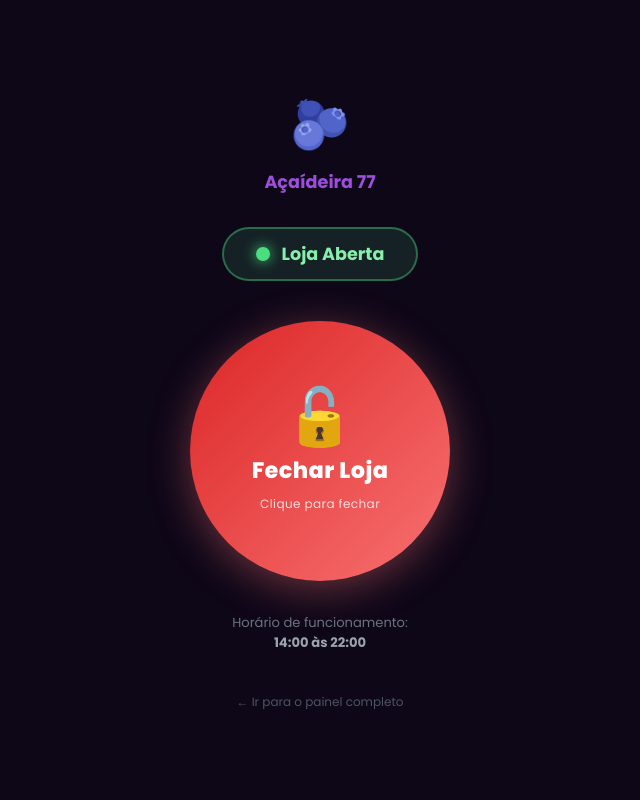
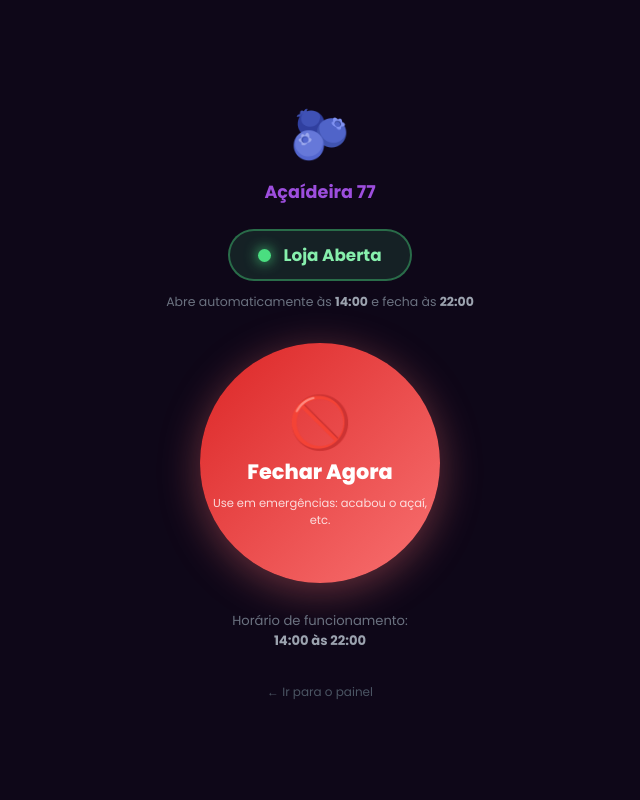
Before and after one commit to nascimentotech0-star/sistema-vendas, a Flask app: page /cardapio/status in a window 1280 px wide. Shown: the whole page, without its empty margins (320-960 px from the left). Run offline with Flask 3, Linux system fonts and the light colour scheme; a user stored in the database is signed in; data that the repository does not hold is empty; some libraries are stand-ins or nearby versions.

Commit message:
Abertura/fechamento automático da loja por horário
- Loja abre e fecha automaticamente baseado no horário configurado (14:00-22:00)
- Botão de emergência para fechar manualmente fora do automático
- Toggle agora controla 'forcar_fechado' em vez de 'loja_aberta'

Co-Authored-By: Claude Sonnet 4.6 <noreply@anthropic.com>

```diff
--- a/routes/cardapio.py
+++ b/routes/cardapio.py
@@ -145,6 +145,17 @@ def _load_gestao():
 def _save_gestao(data):
     with open(_gestao_file(), 'w', encoding='utf-8') as f:
         json.dump(data, f, ensure_ascii=False, indent=2)
+
+
+def _loja_esta_aberta(g):
+    """Retorna True se a loja está aberta agora (automático por horário, com override de emergência)."""
+    from datetime import datetime
+    if g.get('forcar_fechado'):
+        return False
+    abertura   = g.get('horario_abertura',  '14:00')
+    fechamento = g.get('horario_fechamento', '22:00')
+    agora = datetime.now().strftime('%H:%M')
+    return abertura <= agora < fechamento
 
 
 # ── Login / Logout admin da açaídeira ────────────────────────────────────────
@@ -436,10 +447,12 @@ def calculadora():
 def api_status_loja():
     from flask import jsonify
     g = _load_gestao()
+    aberta = _loja_esta_aberta(g)
     return jsonify({
-        'aberta':   g.get('loja_aberta', False),
-        'abertura': g.get('horario_abertura', '14:00'),
-        'fechamento': g.get('horario_fechamento', '22:00'),
+        'aberta':        aberta,
+        'forcar_fechado': g.get('forcar_fechado', False),
+        'abertura':      g.get('horario_abertura',  '14:00'),
+        'fechamento':    g.get('horario_fechamento', '22:00'),
     })
 
 
@@ -452,14 +465,15 @@ def toggle_loja():
         return jsonify({'erro': 'não autorizado'}), 403
     from flask import jsonify
     g = _load_gestao()
-    g['loja_aberta'] = not g.get('loja_aberta', False)
+    # Toggle do override de emergência (não altera o automático por horário)
+    g['forcar_fechado'] = not g.get('forcar_fechado', False)
     _save_gestao(g)
-    estado = 'aberta' if g['loja_aberta'] else 'fechada'
-    # Responde JSON se for chamada AJAX, senão redireciona
+    aberta = _loja_esta_aberta(g)
+    estado = 'aberta' if aberta else 'fechada'
     if request.headers.get('X-Requested-With') == 'XMLHttpRequest' or \
        request.headers.get('Accept', '').startswith('application/json'):
-        return jsonify({'aberta': g['loja_aberta'], 'estado': estado})
-    flash(f'Loja {estado}!', 'success' if g['loja_aberta'] else 'warning')
+        return jsonify({'aberta': aberta, 'forcar_fechado': g['forcar_fechado'], 'estado': estado})
+    flash(f'Loja {estado}!', 'success' if aberta else 'warning')
     next_url = request.form.get('next') or url_for('cardapio.status_loja')
     return redirect(next_url)
 
@@ -471,7 +485,8 @@ def status_loja():
     if not _acai_admin_ok():
         return _acai_admin_gate()
     g = _load_gestao()
-    return render_template('cardapio/status_loja.html', g=g)
+    return render_template('cardapio/status_loja.html', g=g,
+                           loja_aberta=_loja_esta_aberta(g))
 
 
 # ── Cardápio público ─────────────────────────────────────────────────────────
@@ -556,7 +571,7 @@ def index():
                            combos=combos,
                            whatsapp=g.get('whatsapp', '77998298970'),
                            data_json=data_json,
-                           loja_aberta=g.get('loja_aberta', False),
+                           loja_aberta=_loja_esta_aberta(g),
                            horario_abertura=g.get('horario_abertura', '14:00'),
                            horario_fechamento=g.get('horario_fechamento', '22:00'))
 
@@ -684,7 +699,7 @@ def gerenciar():
     g = _load_gestao()
     return render_template('cardapio/gerenciar.html', data=data,
                            g_gestao=g,
-                           loja_aberta=g.get('loja_aberta', False))
+                           loja_aberta=_loja_esta_aberta(g))
 
 
 # ── Carimbar — página isolada para a loja (sem login do sistema) ─────────────
--- a/templates/cardapio/status_loja.html
+++ b/templates/cardapio/status_loja.html
@@ -10,107 +10,64 @@
     *,*::before,*::after{box-sizing:border-box;margin:0;padding:0}
     body{
       font-family:'Poppins',sans-serif;
-      background:#0e0718;
-      color:#f0ebff;
+      background:#0e0718;color:#f0ebff;
       min-height:100vh;
-      display:flex;
-      flex-direction:column;
-      align-items:center;
-      justify-content:center;
-      padding:1.5rem;
+      display:flex;flex-direction:column;align-items:center;justify-content:center;
+      padding:1.5rem;gap:0;
+    }
+    .logo{font-size:3rem;margin-bottom:.5rem}
+    .marca{font-size:1.1rem;font-weight:700;color:#9d4edd;margin-bottom:1.5rem}
+
+    .status-atual{
+      display:flex;align-items:center;gap:.75rem;
+      font-size:1.05rem;font-weight:700;
+      padding:.7rem 1.75rem;border-radius:99px;margin-bottom:.75rem;
+    }
+    .status-atual.aberta{background:rgba(74,222,128,.12);border:2px solid rgba(74,222,128,.4);color:#86efac}
+    .status-atual.fechada{background:rgba(248,113,113,.1);border:2px solid rgba(248,113,113,.3);color:#fca5a5}
+    .status-dot{width:13px;height:13px;border-radius:50%;flex-shrink:0}
+    .status-dot.aberta{background:#4ade80;box-shadow:0 0 8px #4ade80;animation:pulse-green 1.5s infinite}
+    .status-dot.fechada{background:#6b7280}
+    @keyframes pulse-green{0%,100%{box-shadow:0 0 4px #4ade80}50%{box-shadow:0 0 14px #4ade80}}
+
+    .auto-info{
+      font-size:.78rem;color:#6b7280;margin-bottom:2rem;text-align:center;
+    }
+    .auto-info strong{color:#9ca3af}
+    .forcar-badge{
+      font-size:.75rem;font-weight:700;color:#fcd34d;
+      background:rgba(245,197,24,.1);border:1px solid rgba(245,197,24,.3);
+      border-radius:99px;padding:.3rem .9rem;margin-bottom:1.5rem;
     }
 
-    .logo{font-size:3rem;margin-bottom:.5rem}
-    .marca{font-size:1.1rem;font-weight:700;color:#9d4edd;margin-bottom:2rem}
+    .btn-toggle{
+      width:240px;height:240px;border-radius:50%;border:none;
+      cursor:pointer;font-family:'Poppins',sans-serif;
+      font-size:1.2rem;font-weight:800;
+      display:flex;flex-direction:column;align-items:center;justify-content:center;gap:.5rem;
+      transition:all .25s;
+    }
+    .btn-toggle.emergencia{
+      background:linear-gradient(135deg,#dc2626,#f87171);
+      box-shadow:0 8px 40px rgba(248,113,113,.4);color:#fff;
+    }
+    .btn-toggle.emergencia:hover{transform:scale(1.05);box-shadow:0 12px 50px rgba(248,113,113,.6)}
+    .btn-toggle.reabrir{
+      background:linear-gradient(135deg,#7c3aed,#a855f7);
+      box-shadow:0 8px 40px rgba(124,58,237,.4);color:#fff;
+    }
+    .btn-toggle.reabrir:hover{transform:scale(1.05)}
+    .btn-toggle:active{transform:scale(.96)}
+    .btn-icon{font-size:3.2rem;line-height:1}
+    .btn-label{font-size:1.3rem}
+    .btn-sub{font-size:.72rem;opacity:.8;font-weight:500;text-align:center;padding:0 .5rem}
 
-    /* STATUS ATUAL */
-    .status-atual{
-      display:flex;
-      align-items:center;
-      gap:.75rem;
-      font-size:1.1rem;
-      font-weight:700;
-      padding:.75rem 2rem;
-      border-radius:99px;
-      margin-bottom:2.5rem;
-      transition:all .3s;
-    }
-    .status-atual.aberta{
-      background:rgba(74,222,128,.12);
-      border:2px solid rgba(74,222,128,.4);
-      color:#86efac;
-    }
-    .status-atual.fechada{
-      background:rgba(248,113,113,.1);
-      border:2px solid rgba(248,113,113,.3);
-      color:#fca5a5;
-    }
-    .status-dot{
-      width:14px;height:14px;border-radius:50%;flex-shrink:0;
-    }
-    .status-dot.aberta{
-      background:#4ade80;
-      box-shadow:0 0 8px #4ade80;
-      animation:pulse-green 1.5s infinite;
-    }
-    .status-dot.fechada{background:#6b7280}
-    @keyframes pulse-green{
-      0%,100%{box-shadow:0 0 4px #4ade80}
-      50%{box-shadow:0 0 14px #4ade80}
-    }
-
-    /* BOTÃO PRINCIPAL */
-    .btn-toggle{
-      width:260px;height:260px;
-      border-radius:50%;
-      border:none;
-      cursor:pointer;
-      font-family:'Poppins',sans-serif;
-      font-size:1.3rem;
-      font-weight:800;
-      letter-spacing:.02em;
-      display:flex;
-      flex-direction:column;
-      align-items:center;
-      justify-content:center;
-      gap:.5rem;
-      transition:all .25s;
-      position:relative;
-      overflow:hidden;
-    }
-    .btn-toggle.abrir{
-      background:linear-gradient(135deg,#16a34a,#4ade80);
-      box-shadow:0 8px 40px rgba(74,222,128,.4);
-      color:#fff;
-    }
-    .btn-toggle.abrir:hover{
-      transform:scale(1.05);
-      box-shadow:0 12px 50px rgba(74,222,128,.6);
-    }
-    .btn-toggle.fechar{
-      background:linear-gradient(135deg,#dc2626,#f87171);
-      box-shadow:0 8px 40px rgba(248,113,113,.4);
-      color:#fff;
-    }
-    .btn-toggle.fechar:hover{
-      transform:scale(1.05);
-      box-shadow:0 12px 50px rgba(248,113,113,.6);
-    }
-    .btn-toggle:active{transform:scale(.96)}
-    .btn-toggle .btn-icon{font-size:3.5rem;line-height:1}
-    .btn-toggle .btn-label{font-size:1.4rem}
-    .btn-toggle .btn-sub{font-size:.75rem;opacity:.8;font-weight:500}
-
-    /* HORÁRIO */
-    .horario{
-      margin-top:2rem;
-      font-size:.82rem;
-      color:#6b7280;
-      text-align:center;
-    }
+    .horario{margin-top:1.75rem;font-size:.82rem;color:#6b7280;text-align:center}
     .horario strong{color:#9ca3af}
 
-    /* FLASH */
+    .link-admin{margin-top:2rem;font-size:.75rem;color:#4b5563;text-decoration:none}
+    .link-admin:hover{color:#9ca3af}
+
     .flash{
       position:fixed;top:1.5rem;left:50%;transform:translateX(-50%);
       padding:.7rem 1.5rem;border-radius:12px;font-size:.9rem;font-weight:600;
@@ -120,55 +77,58 @@
     .flash.warning{background:rgba(245,197,24,.1);border:1px solid rgba(245,197,24,.3);color:#fcd34d}
     @keyframes slideDown{from{opacity:0;top:0}to{opacity:1;top:1.5rem}}
 
-    /* LINK VOLTAR */
-    .link-admin{
-      margin-top:2.5rem;
-      font-size:.75rem;
-      color:#4b5563;
-      text-decoration:none;
-    }
-    .link-admin:hover{color:#9ca3af}
-
-    /* loading overlay */
-    .loading-overlay{
-      display:none;
-      position:fixed;inset:0;
-      background:rgba(14,7,24,.7);
-      align-items:center;justify-content:center;
-      z-index:100;font-size:2rem;
-    }
+    .loading-overlay{display:none;position:fixed;inset:0;background:rgba(14,7,24,.7);align-items:center;justify-content:center;z-index:100;font-size:2rem}
   </style>
 </head>
 <body>
 
+{% set aberta = loja_aberta %}
+{% set forcar_fechado = g.get('forcar_fechado', false) %}
+
 <div class="logo">🫐</div>
 <div class="marca">Açaídeira 77</div>
 
-<div class="status-atual {{ 'aberta' if g.loja_aberta else 'fechada' }}" id="statusBadge">
-  <div class="status-dot {{ 'aberta' if g.loja_aberta else 'fechada' }}" id="statusDot"></div>
-  <span id="statusTexto">{{ 'Loja Aberta' if g.loja_aberta else 'Loja Fechada' }}</span>
+<div class="status-atual {{ 'aberta' if aberta else 'fechada' }}" id="statusBadge">
+  <div class="status-dot {{ 'aberta' if aberta else 'fechada' }}" id="statusDot"></div>
+  <span id="statusTexto">{{ 'Loja Aberta' if aberta else 'Loja Fechada' }}</span>
 </div>
 
-<button class="btn-toggle {{ 'fechar' if g.loja_aberta else 'abrir' }}"
-        id="btnToggle" onclick="toggleLoja()">
-  <span class="btn-icon" id="btnIcon">{{ '🔓' if g.loja_aberta else '🔒' }}</span>
-  <span class="btn-label" id="btnLabel">{{ 'Fechar Loja' if g.loja_aberta else 'Abrir Loja' }}</span>
-  <span class="btn-sub" id="btnSub">{{ 'Clique para fechar' if g.loja_aberta else 'Clique para abrir' }}</span>
+{% if forcar_fechado %}
+<div class="forcar-badge" id="forcarBadge">⚠️ Fechada manualmente</div>
+{% else %}
+<div class="forcar-badge" id="forcarBadge" style="display:none">⚠️ Fechada manualmente</div>
+{% endif %}
+
+<div class="auto-info">
+  Abre automaticamente às <strong>{{ g.horario_abertura }}</strong>
+  e fecha às <strong>{{ g.horario_fechamento }}</strong>
+</div>
+
+{% if forcar_fechado %}
+<button class="btn-toggle reabrir" id="btnToggle" onclick="toggleLoja()">
+  <span class="btn-icon" id="btnIcon">✅</span>
+  <span class="btn-label" id="btnLabel">Reabrir Loja</span>
+  <span class="btn-sub" id="btnSub">Remove o fechamento manual</span>
 </button>
+{% else %}
+<button class="btn-toggle emergencia" id="btnToggle" onclick="toggleLoja()">
+  <span class="btn-icon" id="btnIcon">🚫</span>
+  <span class="btn-label" id="btnLabel">Fechar Agora</span>
+  <span class="btn-sub" id="btnSub">Use em emergências: acabou o açaí, etc.</span>
+</button>
+{% endif %}
 
 <div class="horario">
   Horário de funcionamento:<br>
   <strong>{{ g.horario_abertura }} às {{ g.horario_fechamento }}</strong>
 </div>
 
-<a href="{{ url_for('cardapio.gerenciar') }}" class="link-admin">
-  ← Ir para o painel completo
-</a>
+<a href="{{ url_for('cardapio.gestao') }}" class="link-admin">← Ir para o painel</a>
 
 <div class="loading-overlay" id="loading">⏳</div>
 
 <script>
-let aberta = {{ 'true' if g.loja_aberta else 'false' }};
+let forcarFechado = {{ 'true' if forcar_fechado else 'false' }};
 
 async function toggleLoja() {
   document.getElementById('loading').style.display = 'flex';
@@ -182,28 +142,40 @@ async function toggleLoja() {
       },
     });
     const data = await res.json();
-    aberta = data.aberta;
-    atualizarUI(aberta);
-    mostrarFlash(aberta ? 'Loja aberta com sucesso!' : 'Loja fechada.', aberta ? 'success' : 'warning');
+    forcarFechado = data.forcar_fechado;
+    atualizarUI(data.aberta, forcarFechado);
+    mostrarFlash(
+      forcarFechado ? 'Loja fechada manualmente.' : 'Fechamento removido — automático ativado!',
+      forcarFechado ? 'warning' : 'success'
+    );
   } catch(e) {
     mostrarFlash('Erro — tente novamente.', 'warning');
   }
   document.getElementById('loading').style.display = 'none';
 }
 
-function atualizarUI(aberta) {
-  // badge
+function atualizarUI(aberta, forcar) {
   const badge = document.getElementById('statusBadge');
   const dot   = document.getElementById('statusDot');
   badge.className = 'status-atual ' + (aberta ? 'aberta' : 'fechada');
   dot.className   = 'status-dot '   + (aberta ? 'aberta' : 'fechada');
   document.getElementById('statusTexto').textContent = aberta ? 'Loja Aberta' : 'Loja Fechada';
-  // botão
+
+  const forcarBadge = document.getElementById('forcarBadge');
+  forcarBadge.style.display = forcar ? '' : 'none';
+
   const btn = document.getElementById('btnToggle');
-  btn.className = 'btn-toggle ' + (aberta ? 'fechar' : 'abrir');
-  document.getElementById('btnIcon').textContent  = aberta ? '🔓' : '🔒';
-  document.getElementById('btnLabel').textContent = aberta ? 'Fechar Loja' : 'Abrir Loja';
-  document.getElementById('btnSub').textContent   = aberta ? 'Clique para fechar' : 'Clique para abrir';
+  if (forcar) {
+    btn.className = 'btn-toggle reabrir';
+    document.getElementById('btnIcon').textContent  = '✅';
+    document.getElementById('btnLabel').textContent = 'Reabrir Loja';
+    document.getElementById('btnSub').textContent   = 'Remove o fechamento manual';
+  } else {
+    btn.className = 'btn-toggle emergencia';
+    document.getElementById('btnIcon').textContent  = '🚫';
+    document.getElementById('btnLabel').textContent = 'Fechar Agora';
+    document.getElementById('btnSub').textContent   = 'Use em emergências: acabou o açaí, etc.';
+  }
 }
 
 function mostrarFlash(msg, tipo) {
```
